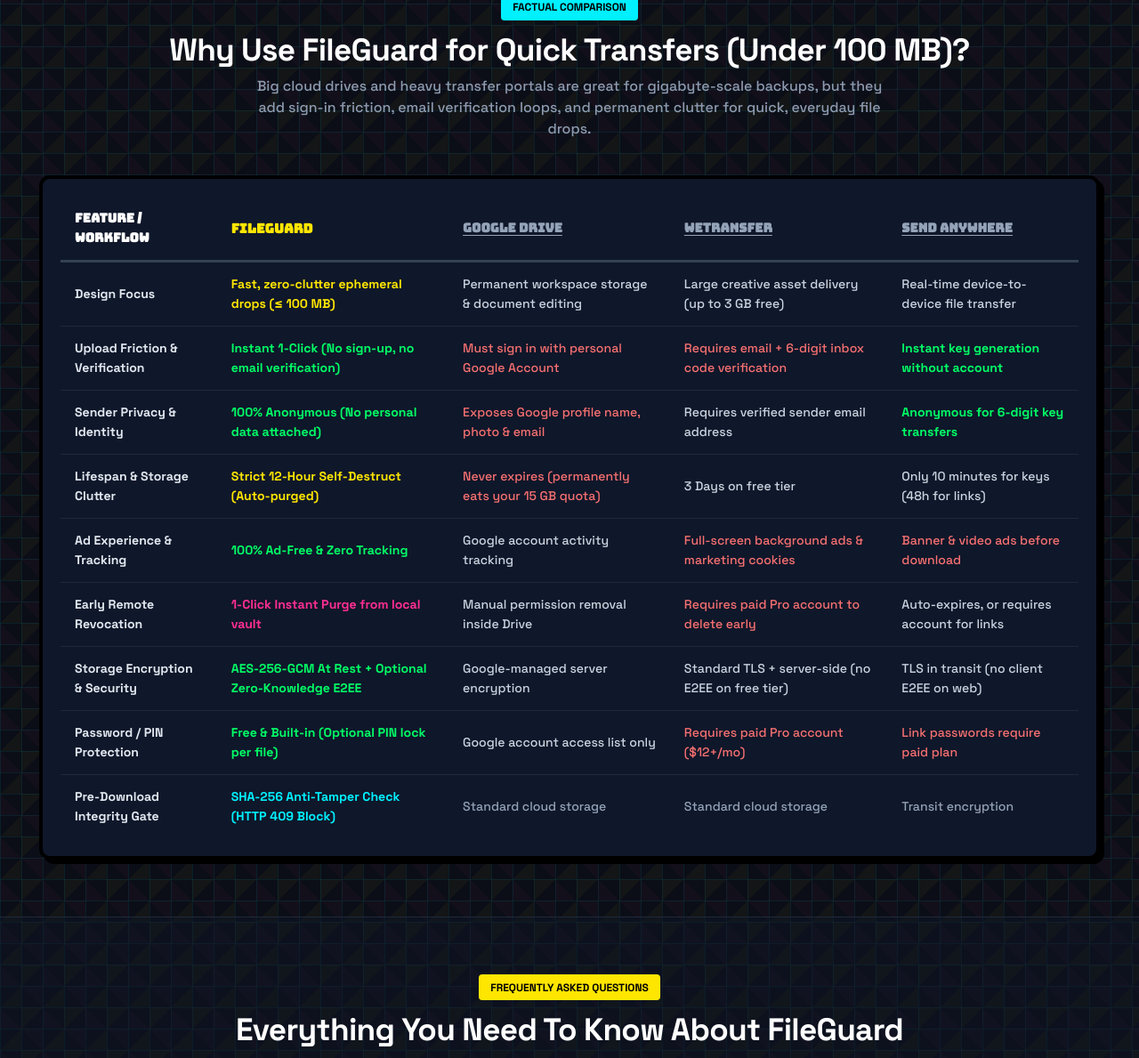
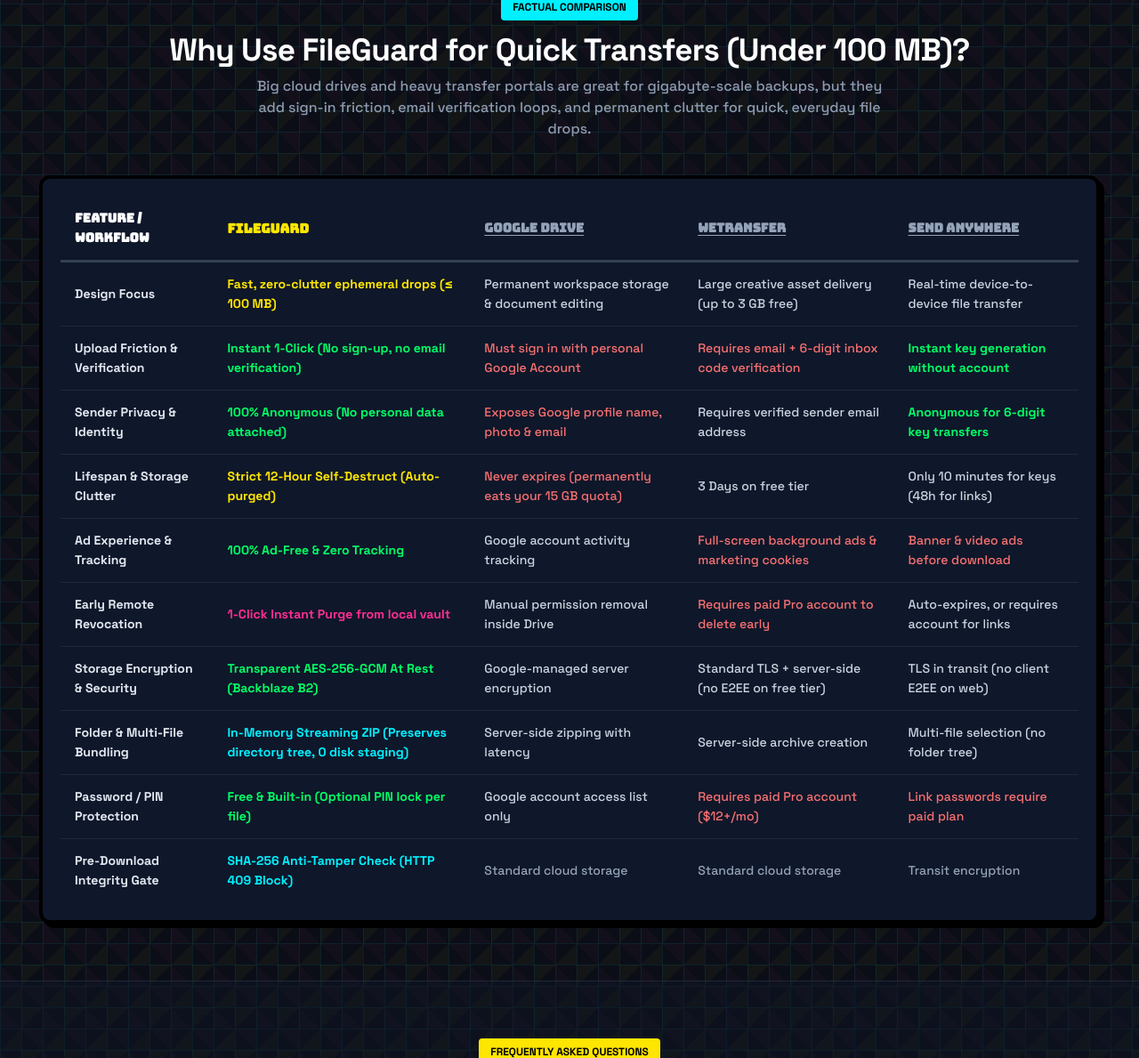
Before and after one commit to Deeptanil/FileGuard, a Flask app: page / in a window 1280 px wide. Shown: the part 1916-3105 px from the top of the page at 89% size. Run offline with Flask 3, Linux system fonts and the light colour scheme; some libraries are stand-ins or nearby versions.

Commit message:
feat: update privacy-related terminology and enhance descriptions for clarity and consistency

```diff
--- a/app/static/llms.txt
+++ b/app/static/llms.txt
@@ -1,6 +1,6 @@
 # FileGuard
 
-> Free, secure, ephemeral file and folder sharing platform with pre-flight SHA-256 cryptographic integrity verification, strict 12-hour self-destruct, and zero-knowledge privacy.
+> Free, secure, ephemeral file and folder sharing platform with pre-flight SHA-256 cryptographic integrity verification, strict 12-hour self-destruct, and privacy-focused anonymous transfers.
 
 ## Overview
 FileGuard allows users to upload single files, multiple files, or entire folder hierarchies up to 100 MB per transfer without registration or accounts. Files automatically self-destruct after 12 hours from both object storage and database catalogs.
@@ -15,7 +15,7 @@ FileGuard allows users to upload single files, multiple files, or entire folder
 - **Pre-Flight Integrity Gate**: Computes live SHA-256 before streaming bytes to clients, halting tampered files with HTTP 409.
 - **Dynamic In-Memory Bundling**: Multiple files or entire folder trees are zipped in memory, preserving directory structures.
 - **Privacy-First Ephemeral Vault**: Client-side history in localStorage synchronizes live status without server accounts.
-- **Anonymous Subnet Quotas**: Fair-use limit of 100 MB per 12 hours per IP subnet (/64 IPv6, /24 IPv4).
+- **Client-IP Quota Controls**: Fair-use limit of 100 MB per rolling 12 hours per client IP address.
 
 ## API & Programmatic Usage
 - `POST /api/files`: Upload file or bundle (multipart/form-data). Returns token, share_url, expires_at, sha256_reference.
--- a/app/templates/base.html
+++ b/app/templates/base.html
@@ -7,7 +7,7 @@
 
   <title>{% block title %}FileGuard — Free Encrypted Temporary File Sharing | 12-Hour Self-Destruct{% endblock %}</title>
   <meta name="description" content="{% block meta_description %}Share files and whole folders anonymously with strict 12-hour self-destruct, SHA-256 pre-flight integrity verification, and zero account creation. Fast, private, and secure.{% endblock %}">
-  <meta name="keywords" content="{% block meta_keywords %}temporary file sharing, anonymous file upload, self destruct files, share folder online free, secure file transfer, encrypted file share, send big files no registration, privacy file transfer, ephemeral storage, zero knowledge file sharing{% endblock %}">
+  <meta name="keywords" content="{% block meta_keywords %}temporary file sharing, anonymous file upload, self destruct files, share folder online free, secure file transfer, encrypted file share, send big files no registration, privacy file transfer, ephemeral storage{% endblock %}">
   <meta name="author" content="FileGuard Security Framework">
   <meta name="robots" content="{% block robots %}index, follow, max-snippet:-1, max-image-preview:large, max-video-preview:-1{% endblock %}">
   <link rel="canonical" href="{% block canonical_url %}https://files.deeptanil.in{{ request.path }}{% endblock %}">
@@ -66,7 +66,7 @@
           "Strict 12-hour self-destruct automated storage purge",
           "Pre-flight SHA-256 cryptographic integrity verification",
           "Direct multi-file and folder zip packaging in memory",
-          "Zero-knowledge privacy with no user accounts",
+          "Privacy-focused file sharing with no user accounts",
           "Client-side ephemeral vault with live countdowns"
         ]
       },
@@ -148,7 +148,7 @@
       <div style="display: flex; flex-direction: column; align-items: flex-start; gap: 0.35rem; font-size: 0.82rem; color: #94A3B8; min-width: min(100%, 220px);">
         <div style="display: flex; align-items: center; gap: 0.4rem;">
           <svg width="15" height="15" viewBox="0 0 24 24" fill="none" stroke="var(--comic-cyan)" stroke-width="2.2" stroke-linecap="round" stroke-linejoin="round" style="flex-shrink: 0;"><path d="M12 22s8-4 8-10V5l-8-3-8 3v7c0 6 8 10 8 10z"/></svg>
-          <span><strong>Zero Knowledge</strong> • 256-Bit Cryptographic Tokens</span>
+          <span><strong>Privacy-First</strong> • 256-Bit Cryptographic Digests</span>
         </div>
         <div style="display: flex; align-items: center; gap: 0.4rem;">
           <svg width="15" height="15" viewBox="0 0 24 24" fill="none" stroke="var(--comic-pink)" stroke-width="2.2" stroke-linecap="round" stroke-linejoin="round" style="flex-shrink: 0;"><circle cx="12" cy="12" r="10"/><polyline points="12 6 12 12 16 14"/></svg>
@@ -161,50 +161,6 @@
     </div>
   </footer>
 
-  <!-- Zero-Knowledge Client-Side E2EE Review Modal -->
-  <div id="e2ee-review-modal" style="display: none; position: fixed; inset: 0; background: rgba(0, 0, 0, 0.8); backdrop-filter: blur(5px); z-index: 10000; align-items: center; justify-content: center; padding: 1.5rem;">
-    <div class="card" style="background: #0F172A; border: 4px solid var(--comic-cyan); box-shadow: 10px 10px 0px #000; max-width: 620px; width: 100%; padding: 2rem;">
-      <div style="display: flex; align-items: center; gap: 0.75rem; margin-bottom: 1.25rem;">
-        <div style="display: flex; align-items: center; justify-content: center; width: 44px; height: 44px; border-radius: 8px; background: rgba(0, 240, 255, 0.15); border: 2px solid var(--comic-cyan); color: var(--comic-cyan); flex-shrink: 0;">
-          <svg width="24" height="24" viewBox="0 0 24 24" fill="none" stroke="currentColor" stroke-width="2.5"><rect x="3" y="11" width="18" height="11" rx="2" ry="2"/><path d="M7 11V7a5 5 0 0 1 10 0v4"/></svg>
-        </div>
-        <div>
-          <h3 style="font-family: var(--font-display); font-size: 1.35rem; color: #FFFFFF; margin: 0;">CLIENT-SIDE ZERO-KNOWLEDGE E2EE</h3>
-          <span class="badge" style="background: var(--comic-lime); color: #000; font-size: 0.65rem; margin-top: 0.2rem;">AES-256-GCM BROWSER ENCRYPTION</span>
-        </div>
-      </div>
-
-      <div style="color: #CBD5E1; font-size: 0.9rem; line-height: 1.6; display: flex; flex-direction: column; gap: 0.85rem;">
-        <p>
-          <strong style="color: var(--comic-cyan);">1. Encryption happens in your browser:</strong> Before your file is transmitted over the internet, your browser generates a random 256-bit AES-GCM symmetric key via the native Web Crypto API and encrypts the file bytes locally on your device.
-        </p>
-        <p>
-          <strong style="color: var(--comic-yellow);">2. Zero knowledge on the server:</strong> The secret decryption key is placed exclusively in the URL hash fragment (<code>#key=...</code>). By internet specification (RFC 3986), hash fragments are <em>never</em> sent to servers in HTTP requests. The server only receives encrypted ciphertext.
-        </p>
-        <p>
-          <strong style="color: var(--comic-pink);">3. Recipient-only decryption:</strong> Only recipients who receive your full link with the <code>#key=...</code> fragment can decrypt and view the file. Even if our servers or cloud buckets were completely breached, the attacker would only have unusable ciphertext.
-        </p>
-      </div>
-
-      <div style="display: flex; justify-content: flex-end; margin-top: 1.75rem;">
-        <button type="button" class="btn btn-primary" onclick="closeE2eeReviewModal()" style="background: var(--comic-cyan); color: #000; font-weight: 800;">
-          GOT IT &amp; CLOSE
-        </button>
-      </div>
-    </div>
-  </div>
-
-  <script>
-    function openE2eeReviewModal() {
-      const modal = document.getElementById("e2ee-review-modal");
-      if (modal) modal.style.display = "flex";
-    }
-    function closeE2eeReviewModal() {
-      const modal = document.getElementById("e2ee-review-modal");
-      if (modal) modal.style.display = "none";
-    }
-  </script>
-
   <script src="{{ url_for('static', filename='js/main.js') }}"></script>
   {% block scripts %}{% endblock %}
 </body>
--- a/app/templates/index.html
+++ b/app/templates/index.html
@@ -22,7 +22,7 @@
       "name": "Do I or the recipient need an account or registration?",
       "acceptedAnswer": {
         "@type": "Answer",
-        "text": "No. FileGuard operates on strict zero-knowledge principles. There are no user accounts, passwords, or email sign-ups required. Your activity history is maintained privately on your own device using client-side localStorage."
+        "text": "No. FileGuard operates on strict privacy-first principles. There are no user accounts, passwords, or email sign-ups required. Your activity history is maintained privately on your own device using client-side localStorage."
       }
     },
     {
@@ -46,7 +46,7 @@
       "name": "What is the file size limit and upload quota?",
       "acceptedAnswer": {
         "@type": "Answer",
-        "text": "Single files or folder bundles up to 100 MB can be uploaded. To ensure fair infrastructure usage and prevent spam, each IP subnet has a rolling 100 MB quota per 12 hours."
+        "text": "Single files or folder bundles up to 100 MB can be uploaded. To ensure fair infrastructure usage and prevent abuse, each client IP has a rolling 100 MB quota per 12 hours."
       }
     },
     {
@@ -319,10 +319,17 @@
           </tr>
           <tr style="border-bottom: 1px solid #1E293B;">
             <td style="padding: 0.9rem 1rem; font-weight: 700;">Storage Encryption &amp; Security</td>
-            <td style="padding: 0.9rem 1rem; color: var(--comic-lime); font-weight: 800;">AES-256-GCM At Rest + Optional Zero-Knowledge E2EE</td>
+            <td style="padding: 0.9rem 1rem; color: var(--comic-lime); font-weight: 800;">Transparent AES-256-GCM At Rest (Backblaze B2)</td>
             <td style="padding: 0.9rem 1rem; color: #CBD5E1;">Google-managed server encryption</td>
             <td style="padding: 0.9rem 1rem; color: #CBD5E1;">Standard TLS + server-side (no E2EE on free tier)</td>
             <td style="padding: 0.9rem 1rem; color: #CBD5E1;">TLS in transit (no client E2EE on web)</td>
+          </tr>
+          <tr style="border-bottom: 1px solid #1E293B;">
+            <td style="padding: 0.9rem 1rem; font-weight: 700;">Folder &amp; Multi-File Bundling</td>
+            <td style="padding: 0.9rem 1rem; color: var(--comic-cyan); font-weight: 800;">In-Memory Streaming ZIP (Preserves directory tree, 0 disk staging)</td>
+            <td style="padding: 0.9rem 1rem; color: #CBD5E1;">Server-side zipping with latency</td>
+            <td style="padding: 0.9rem 1rem; color: #CBD5E1;">Server-side archive creation</td>
+            <td style="padding: 0.9rem 1rem; color: #CBD5E1;">Multi-file selection (no folder tree)</td>
           </tr>
           <tr style="border-bottom: 1px solid #1E293B;">
             <td style="padding: 0.9rem 1rem; font-weight: 700;">Password / PIN Protection</td>
@@ -404,7 +411,7 @@
           <span class="faq-icon" aria-hidden="true">+</span>
         </summary>
         <div class="faq-answer">
-          You can upload single files or folder bundles up to 100 MB per transfer. Each IP subnet has a rolling quota of 100 MB per 12 hours, ensuring the platform remains free, fast, and protected against automated spam.
+          You can upload single files or folder bundles up to 100 MB per transfer. Each client IP has a rolling quota of 100 MB per 12 hours, ensuring the platform remains free, fast, and protected against automated spam and resource exhaustion.
         </div>
       </details>
 
@@ -476,9 +483,9 @@
       <div style="display: flex; gap: 1rem; align-items: flex-start;">
         <svg width="24" height="24" viewBox="0 0 24 24" fill="none" stroke="#06B6D4" stroke-width="2" style="flex-shrink: 0; margin-top: 0.2rem;"><circle cx="12" cy="12" r="10"></circle><line x1="12" y1="8" x2="12" y2="12"></line><line x1="12" y1="16" x2="12.01" y2="16"></line></svg>
         <div>
-          <strong style="color: var(--text-main); font-size: 1rem;">Security & Academic Transparency Notice</strong>
+          <strong style="color: var(--text-main); font-size: 1rem;">Security &amp; Academic Transparency Notice</strong>
           <p style="color: var(--text-muted); font-size: 0.9rem; margin-top: 0.35rem;">
-            FileGuard implements cryptographic integrity verification via SHA-256. A matching hash verifies that the served bytes match the exact upload snapshot; it does not constitute malware scanning or zero-knowledge end-to-end encryption. Files are stored unencrypted at rest within a restricted filesystem directory and automatically deleted after 12 hours.
+            FileGuard implements cryptographic integrity verification via SHA-256 to ensure delivered bytes match the exact upload snapshot (detecting bit-rot and tampering, but not serving as a malware scanner). Stored objects are protected with AES-256-GCM encryption at rest in Backblaze B2 cloud storage and automatically purged after 12 hours.
           </p>
         </div>
       </div>
```
